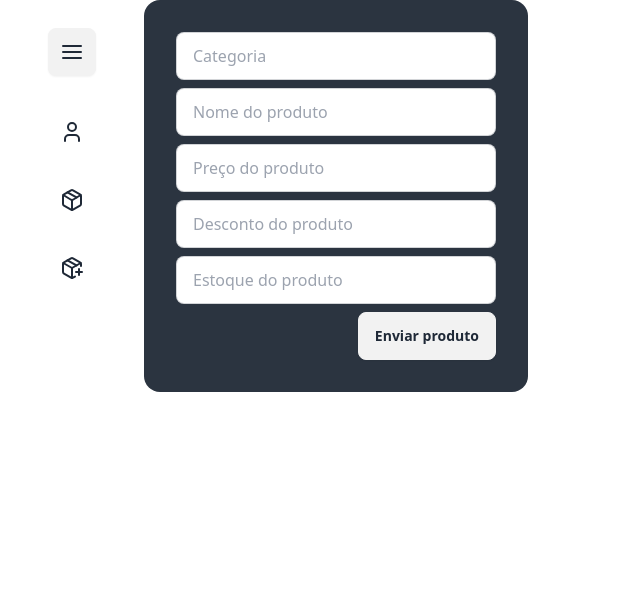
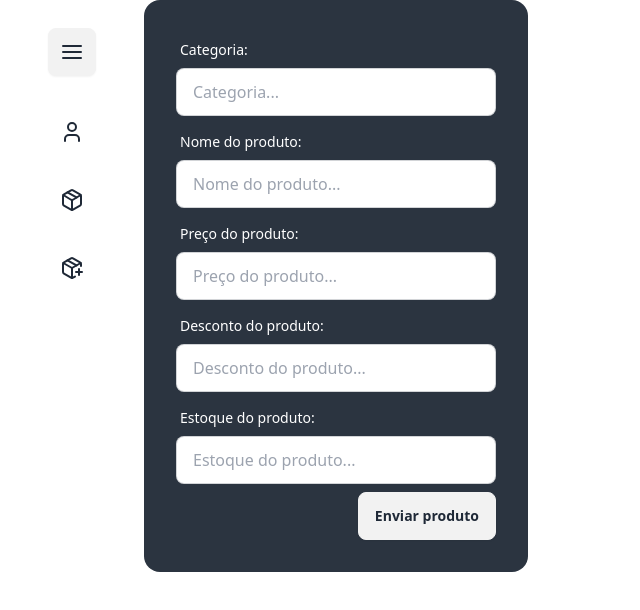
Before and after one commit to edgarfbarbosa/admin-dashboard, a React (Vite) app in the folder client/: page /addProduct in a window 1280 px wide. Shown: the top 610 px of the page, without its empty margins (0-640 px from the left). Built offline with nearby package versions, Linux system fonts and the light colour scheme.

Commit message:
refactor: substitui campos de entrada por componente Input

```diff
--- a/client/src/pages/AddProductPage.jsx
+++ b/client/src/pages/AddProductPage.jsx
@@ -1,4 +1,6 @@
-import React, { useState } from 'react';
+import { useState } from 'react';
+
+import Input from '../components/Form/Input';
 
 const AddProductPage = () => {
   const [category, setCategory] = useState('');
@@ -28,50 +30,65 @@ const AddProductPage = () => {
     }
   }
 
+  function handleCategoryChange({ target }) {
+    setCategory(target.value);
+  }
+
+  function handleNameChange({ target }) {
+    setName(target.value);
+  }
+
+  function handlePriceChange({ target }) {
+    setPrice(target.value);
+  }
+
+  function handleDiscountChange({ target }) {
+    setDiscount(target.value);
+  }
+
+  function handleStockChange({ target }) {
+    setStock(target.value);
+  }
+
   return (
     <section>
       <div className="card bg-neutral w-96 shadow-x1">
         <form className="card-body" onSubmit={handleProductRegistration}>
-          <label className="input input-bordered flex items-center gap-2">
-            <input
+          <Input
+            label="Categoria:"
             type="text"
-              className="grow"
-              placeholder="Categoria"
-              onChange={(e) => setCategory(e.target.value)}
+            placeholder="Categoria..."
+            value={category}
+            onChange={handleCategoryChange}
           />
-          </label>
-          <label className="input input-bordered flex items-center gap-2">
-            <input
+          <Input
+            label="Nome do produto:"
             type="text"
-              className="grow"
-              placeholder="Nome do produto"
-              onChange={(e) => setName(e.target.value)}
+            placeholder="Nome do produto..."
+            value={name}
+            onChange={handleNameChange}
           />
-          </label>
-          <label className="input input-bordered flex items-center gap-2">
-            <input
+          <Input
+            label="Preço do produto:"
             type="text"
-              className="grow"
-              placeholder="Preço do produto"
-              onChange={(e) => setPrice(e.target.value)}
+            placeholder="Preço do produto..."
+            value={price}
+            onChange={handlePriceChange}
           />
-          </label>
-          <label className="input input-bordered flex items-center gap-2">
-            <input
+          <Input
+            label="Desconto do produto:"
             type="text"
-              className="grow"
-              placeholder="Desconto do produto"
-              onChange={(e) => setDiscount(e.target.value)}
+            placeholder="Desconto do produto..."
+            value={discount}
+            onChange={handleDiscountChange}
           />
-          </label>
-          <label className="input input-bordered flex items-center gap-2">
-            <input
+          <Input
+            label="Estoque do produto:"
             type="text"
-              className="grow"
-              placeholder="Estoque do produto"
-              onChange={(e) => setStock(e.target.value)}
+            placeholder="Estoque do produto..."
+            value={stock}
+            onChange={handleStockChange}
           />
-          </label>
           <div className="card-actions justify-end">
             <button type="submit" className="btn">
               Enviar produto
```
Lines whose indentation alone changed are shown as unchanged.
